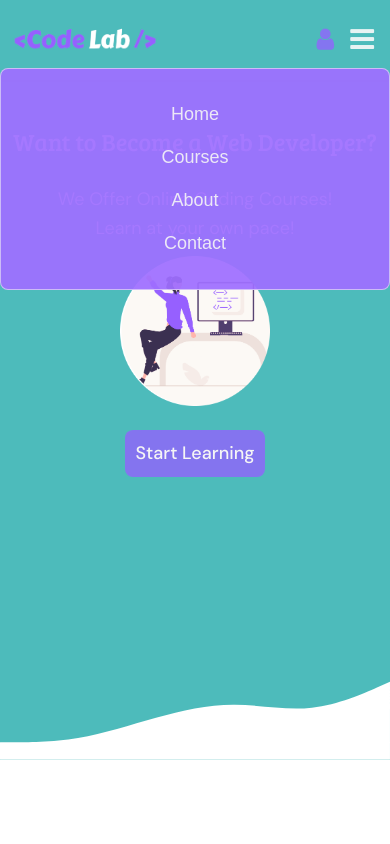
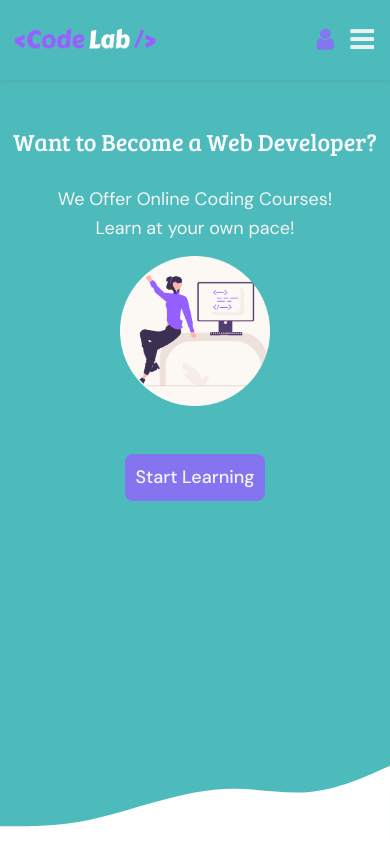
Before and after one commit to GITvoren/course-booking-react, a React (Create React App) app: page / in a window 390 px wide. Built offline with nearby package versions, Linux system fonts and the light colour scheme; a web font is replaced by a local one.

Commit message:
fixed responsiveness

```diff
--- a/src/App.js
+++ b/src/App.js
@@ -1,10 +1,11 @@
 import AppNavbar from './components/AppNavbar.js'
-import Banner from './components/Banner.js'
+import Home from './pages/Home.js'
 
 function App() {
   return (
     <div>
-      <Banner />
+      <AppNavbar />
+      <Home />
     </div>
   );
 }
--- a/src/assets/css/banner.css
+++ b/src/assets/css/banner.css
@@ -2,20 +2,19 @@
      min-height: 90vh;
      width: 100%;
      background: rgb(77, 187, 187);
-     position: relative;
+     z-index: -1;
+
 }
+
 
 svg{
      position: absolute;
      bottom: 0;
      left: 0;
+
 }
 
 
-.banner-img{
-     height: 325px;
-     width: 325px;
-}
 
 .banner-txt{
      text-align: center;
@@ -33,12 +32,12 @@ svg{
 
 
 .banner-btn{
-     z-index: 12;
      background-color: #9560ffc5!important;
      color: whitesmoke;
      border: 0;
      font-family: 'DM Sans', sans-serif;
      font-weight: 500;
+     position: relative;
 }
 
 .banner-btn:hover{
@@ -96,7 +95,7 @@ svg{
           position: absolute;
           left: 0;
           right: 0;
-          top: 85%;
+          top: -400%;
           text-align: center;
           background-color: #9f6fffee!important;
           width: 100%;
@@ -104,6 +103,8 @@ svg{
           color: rgba(245, 245, 245, 0.9);
           border: 1px solid rgba(245, 245, 245, 0.562);
           border-radius: 8px;
+          transition: 0.25s;
+          z-index: 99 !important;
 
      }
 
--- a/src/assets/global.css
+++ b/src/assets/global.css
@@ -18,3 +18,14 @@
 html{
   scroll-behavior: smooth;
 }
+
+
+.router-links{
+  text-decoration: none;
+  color: #f0f0f0;
+}
+
+.router-links:hover{
+  color: #a273ffd0!important;
+  transition: 0.15s all ease-in-out;
+}
--- a/src/components/AppNavbar.js
+++ b/src/components/AppNavbar.js
@@ -1,24 +1,48 @@
 import navbar from '../assets/css/navbar.css'
 import Button from 'react-bootstrap/Button';
 import brand from '../assets/images/brand.png'
-import { useRef } from 'react-router-dom'
+import { useRef } from 'react';
+import { Link } from 'react-router-dom';
 
 
 function AppNavbar() {
 
+  const ref = useRef(null);
+  const ref2 = useRef(null);
+
+  let Toggled = false
+     const toggle = (e) =>{
+          e.preventDefault()
+          const navList = ref.current
+          const toggleBtn = ref2.current
+          if(Toggled){
+               navList.style.top= '-400%'
+               toggleBtn.classList.toggle('fa-bars')
+               Toggled= false;
+               toggleBtn.classList.toggle('fa-times')
+
+          } else{
+               navList.style.top= '90%';
+               toggleBtn.classList.toggle('fa-times')
+               Toggled= true
+               toggleBtn.classList.toggle('fa-bars')
+          }
+     };
+
   return (
       <nav className="custom-bg d-flex justify-content-between p-lg-3 p-2 text-light align-items-center">
         <img src={brand} alt="brand-logo" className="img-fix"/>
-        <ul className="nav-list d-flex gap-5">
-            <li>Home</li>
-            <li>Courses</li>
-            <li>About</li>
-            <li>Contact</li>
+        <ul ref={ref} className="nav-list d-flex gap-5">
+          <Link className="router-links"><li>Home</li></Link>
+          <Link className="router-links"><li>Courses</li></Link>
+          <Link className="router-links"><li>About</li></Link>
+          <Link className="router-links"><li>Contact</li></Link>
+
         </ul>
         <div className="d-flex align-items-center justify-content-center gap-3">
           <i className="fa fa-user h2 mb-0"></i>
           <Button variant="outline-light btn-lg" className="custom-bg3 member-btn">Member</Button>{' '}
-          <i className="fa fa-bars h1 pe-2 mb-0"></i>
+          <i ref={ref2} onClick={toggle} className="fa fa-bars h1 pe-2 mb-0"></i>
         </div>
       </nav>
   );
--- a/src/components/Banner.js
+++ b/src/components/Banner.js
@@ -2,19 +2,18 @@ import banner from '../assets/css/banner.css';
 import Container from 'react-bootstrap/Container';
 import undraw from '../assets/images/undraw.png';
 import Button from 'react-bootstrap/Button';
-import AppNavbar from './AppNavbar.js';
+
 
 function Banner(){
      return(
           <div className="wave-banner">
-               <AppNavbar />
                <svg xmlns="http://www.w3.org/2000/svg" viewBox="0 0 1440 320">
                     <path fill="#ffffff" fill-opacity="1" d="M0,256L48,256C96,256,192,256,288,240C384,224,480,192,576,165.3C672,139,768,117,864,117.3C960,117,1056,139,1152,128C1248,117,1344,75,1392,53.3L1440,32L1440,320L1392,320C1344,320,1248,320,1152,320C1056,320,960,320,864,320C768,320,672,320,576,320C480,320,384,320,288,320C192,320,96,320,48,320L0,320Z">
                     </path>
                </svg>
                <Container>
-                    <div className="d-flex flex-lg-row flex-column-reverse gap-lg-5 gap-2 justify-content-center mt-5 align-items-center">
-                         <div className="d-flex flex-column align-items-center gap-4">
+                    <div className="d-flex flex-lg-row flex-column-reverse gap-lg-5 gap-2 justify-content-center pt-5 align-items-center">
+                         <div className="d-flex flex-column align-items-center gap-5">
                               <img src={undraw} alt="bannerimg" className="img-fluid col-lg-9 col-xxl-10 col-md-8 banner-img" />
                               <Button variant="outline-light btn-lg" className="banner-btn">Start Learning</Button>{' '}
                          </div>
@@ -31,7 +30,6 @@ function Banner(){
                          </div>
                     </div>
                </Container>
-
           </div>
      )
 }
--- a/src/index.js
+++ b/src/index.js
@@ -3,11 +3,14 @@ import ReactDOM from 'react-dom/client';
 import './assets/global.css';
 import 'bootstrap/dist/css/bootstrap.min.css';
 import App from './App';
+import { BrowserRouter } from 'react-router-dom'
 
 
 const root = ReactDOM.createRoot(document.getElementById('root'));
 
 
 root.render(
-    <App />
+    <BrowserRouter>
+        <App />
+    </BrowserRouter>
 );
--- /dev/null
+++ b/src/pages/Home.js
@@ -0,0 +1,14 @@
+import Banner from '../components/Banner.js'
+
+
+
+function Home(){
+     return(
+          <div>
+               <Banner />
+
+          </div>
+     )
+}
+
+export default Home;
```
Also changed, not shown: src/assets/css/navbar.css (line endings or trailing spaces).
